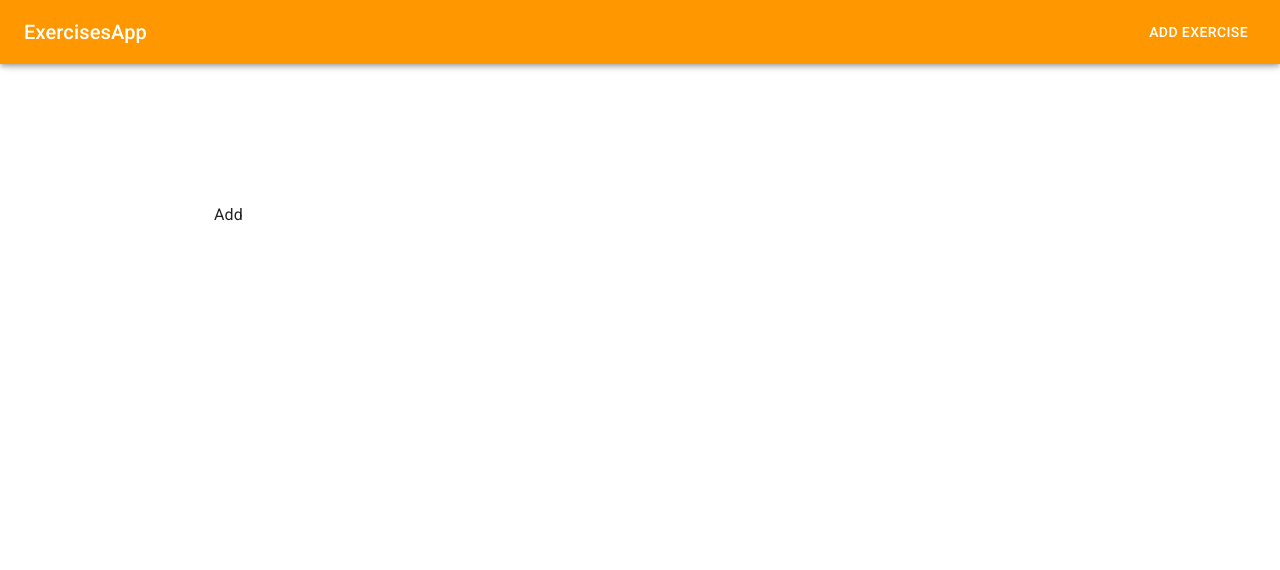
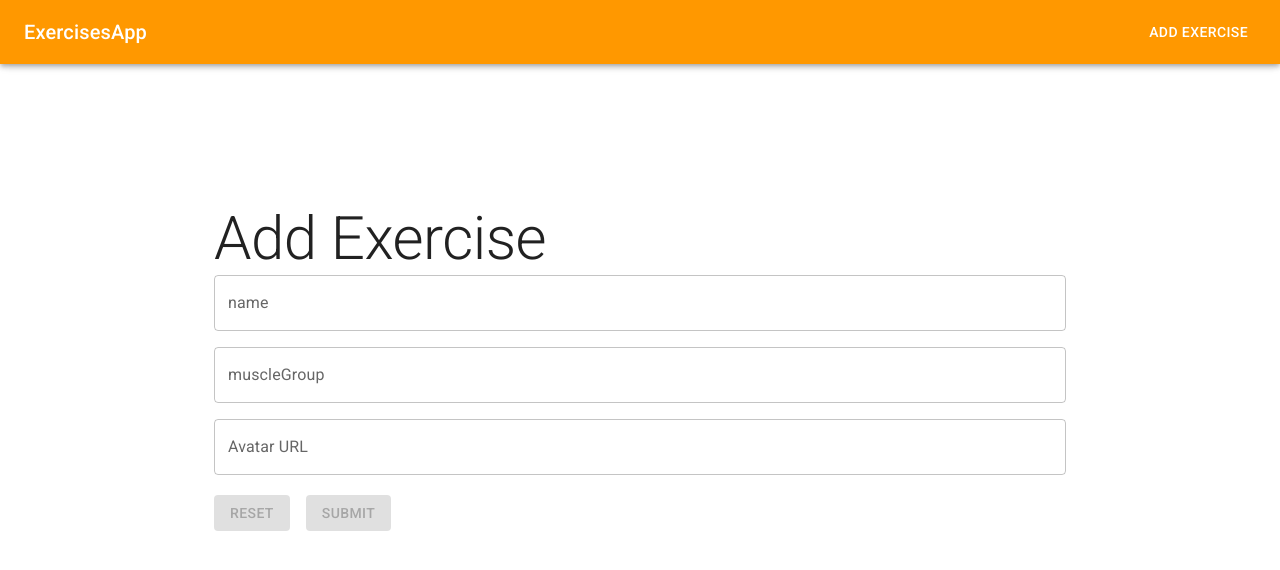
Before and after one commit to FuShingLeung/react-project, a React (Vite) app: page /add in a window 1280 px wide. Shown: the top 570 px of the page. Built offline with nearby package versions, Linux system fonts and the light colour scheme.

Commit message:
forms added

```diff
--- a/package.json
+++ b/package.json
@@ -12,11 +12,14 @@
     "@emotion/react": "^11.10.6",
     "@emotion/styled": "^11.10.6",
     "@fontsource/roboto": "^4.5.8",
+    "@hookform/resolvers": "^3.1.0",
     "@mui/icons-material": "^5.11.16",
     "@mui/material": "^5.12.0",
     "react": "^18.2.0",
     "react-dom": "^18.2.0",
-    "react-router-dom": "^6.10.0"
+    "react-hook-form": "^7.43.9",
+    "react-router-dom": "^6.10.0",
+    "yup": "^1.1.1"
   },
   "devDependencies": {
     "@types/react": "^18.0.28",
--- /dev/null
+++ b/src/components/forms/ExerciseForm.jsx
@@ -0,0 +1,127 @@
+import React, { useEffect } from 'react';
+import { useForm, Controller } from 'react-hook-form';
+import * as yup from 'yup';
+import { yupResolver } from '@hookform/resolvers/yup';
+import { TextField, Button } from '@mui/material';
+
+const schema = yup
+  .object()
+  .shape({
+    name: yup.string().max(30).required(),
+    muscleGroup: yup.string().max(30).required(),
+    avatar_url: yup.string().url(),
+  })
+  .required();
+
+const defaults = {
+  name: '',
+  muscleGroup: '',
+  avatar_url: '',
+};
+
+export default function ExerciseForm({ exercise, submitHandler }) {
+  const {
+    handleSubmit,
+    formState: { errors, isValid, isDirty, isSubmitting },
+    reset,
+    control,
+  } = useForm({
+    resolver: yupResolver(schema),
+    mode: 'onChange',
+    defaultValues: exercise || defaults,
+  });
+
+  useEffect(() => {
+    if (exercise) {
+      reset(exercise);
+    }
+  }, [exercise, reset]);
+
+  let submitFn = (vals) => {
+    reset();
+    exercise ? submitHandler(exercise._id, vals) : submitHandler(vals);
+  };
+
+  const formRowStyle = {
+    marginBlockEnd: '1em',
+  };
+
+  return (
+    <form onSubmit={handleSubmit(submitFn)}>
+      <div style={formRowStyle}>
+        <Controller
+          control={control}
+          name="name"
+          defaultValue={''}
+          render={({ field }) => (
+            <TextField
+              type="name"
+              {...field}
+              label="name"
+              fullWidth
+              error={!!errors.name}
+              helperText={errors.name?.message}
+            />
+          )}
+        />
+      </div>
+
+      <div style={formRowStyle}>
+        <Controller
+          control={control}
+          name="muscleGroup"
+          defaultValue={''}
+          render={({ field }) => (
+            <TextField
+              type="name"
+              {...field}
+              label="muscleGroup"
+              fullWidth
+              error={!!errors.muscleGroup}
+              helperText={errors.muscleGroup?.message}
+            />
+          )}
+        />
+      </div>
+
+      <div style={formRowStyle}>
+        <Controller
+          control={control}
+          name="avatar_url"
+          defaultValue={''}
+          render={({ field }) => (
+            <TextField
+              type="name"
+              {...field}
+              label="Avatar URL"
+              fullWidth
+              error={!!errors.avatar_url}
+              helperText={errors.avatar_url?.message}
+            />
+          )}
+        />
+      </div>
+
+      <div style={{ marginTop: 20 }}>
+        <Button
+          type="reset"
+          onClick={() => reset()}
+          variant="contained"
+          sx={{ mr: 2 }}
+          disabled={!isDirty}
+        >
+          Reset
+        </Button>
+
+        <Button
+          type="submit"
+          primary="true"
+          variant="contained"
+          disabled={isSubmitting || !isDirty || (!isDirty && !isValid)}
+        >
+          Submit
+        </Button>
+      </div>
+    </form>
+  );
+}
--- a/src/pages/Add.jsx
+++ b/src/pages/Add.jsx
@@ -1,9 +1,14 @@
 import React from 'react';
+import Typography from '@mui/material/Typography';
+import ExerciseForm from '../components/forms/ExerciseForm';
 
 function Add() {
   return (
     <>
-      <div>Add</div>
+      <Typography variant="h2" component="h1">
+        Add Exercise
+      </Typography>
+      <ExerciseForm />
     </>
   );
 }
--- a/src/pages/Update.jsx
+++ b/src/pages/Update.jsx
@@ -1,11 +1,19 @@
-import React from 'react'
-import { useParams } from 'react-router-dom'
+import React from 'react';
+import { useParams } from 'react-router-dom';
+import Typography from '@mui/material/Typography';
+import ExerciseForm from '../components/forms/ExerciseForm';
 
 function Update() {
   const { id } = useParams();
+  // Send car and handler to form
   return (
-    <div>Update {id} </div>
-  )
+    <>
+      <Typography variant="h2" component="h1">
+        Update {id}
+      </Typography>
+      <ExerciseForm />
+    </>
+  );
 }
 
-export default Update
+export default Update;
```
Also changed, not shown: 1 other file (tests, documents, lock files or other folders).
